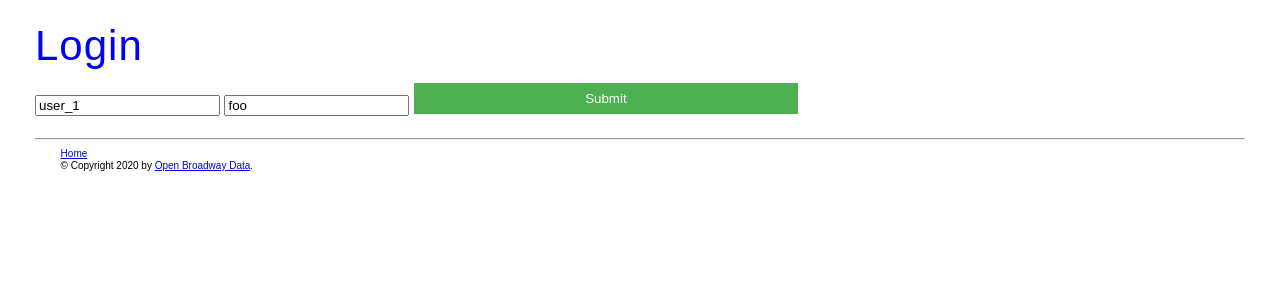
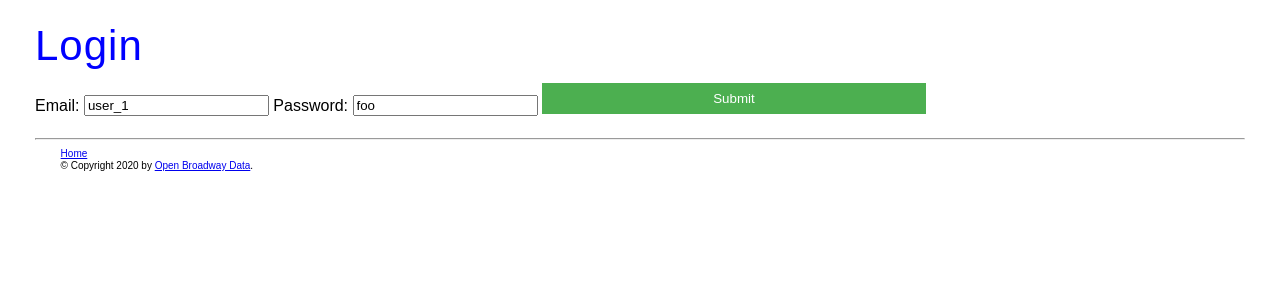
Before and after one commit to Broadway-Open-Data/Get-Data-App, a Flask app: template app/templates/login.html in a window 1280 px wide. Shown: the top 300 px of the page. Run offline with Flask 2, Linux system fonts and the light colour scheme; the template is opened without the code that fills it: values that come from a table or form of the project are taken from there, others are empty; parts of the project's set-up code (start-up, migrations or seed data) failed here and were passed over; some libraries are stand-ins or nearby versions.

Commit message:
updated html

```diff
--- a/app/databases/connect.py
+++ b/app/databases/connect.py
@@ -20,7 +20,6 @@ from utils.get_db_uri import get_db_uri
 # Create the app
 app = Flask(__name__)
 app.config['SQLALCHEMY_DATABASE_URI'] = get_db_uri("users")
-
 app.config['SQLALCHEMY_TRACK_MODIFICATIONS'] = False
 db.init_app(app)
 with app.app_context():
--- a/app/templates/login.html
+++ b/app/templates/login.html
@@ -10,8 +10,8 @@
 
     <div class="form-group all-fields">
 
-    {{ form.email() }}
-    {{ form.password() }}
+    Email: {{ form.email() }}
+    Password: {{ form.password() }}
     {{ form.submit() }}
 
     </div>
```
